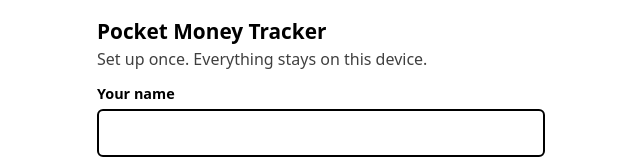
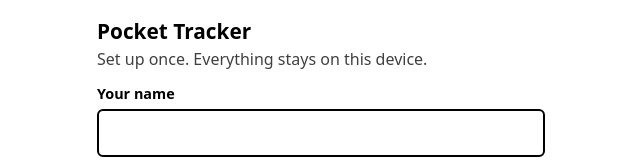
Before and after one commit to h7ncode/pocket-tracker, a plain HTML site: page index.html in a window 1280 px wide. Shown: the top 160 px of the page, without its empty margins (319-959 px from the left). Drawn offline with nearby package versions, Linux system fonts and the light colour scheme.

Commit message:
edit readme

```diff
--- a/index.html
+++ b/index.html
@@ -4,7 +4,7 @@
 <head>
   <meta charset="UTF-8">
   <meta name="viewport" content="width=device-width, initial-scale=1">
-  <title>Pocket Money Tracker</title>
+  <title>Pocket Tracker</title>
   <link rel="icon" href="img/" sizes="any">
   <link rel="icon" href="img\logo.svg" type="image/svg+xml">
   <link rel="stylesheet" href="styles.css">
@@ -15,7 +15,7 @@
 
   <!-- ============ ONBOARDING (first visit only, no header or tabs) ============ -->
   <main id="onboarding" class="page" hidden>
-    <h1>Pocket Money Tracker</h1>
+    <h1>Pocket Tracker</h1>
     <p class="muted">Set up once. Everything stays on this device.</p>
 
     <form id="onboardingForm" novalidate>
@@ -51,7 +51,7 @@
 
     <!-- Header with Settings icon in the top-right corner -->
     <header id="appHeader">
-      <h1>Pocket Money Tracker</h1>
+      <h1>Pocket Tracker</h1>
       <button type="button" id="settingsBtn" class="icon-btn" aria-label="Settings" title="Settings">
         <i class="ri-settings-4-fill gear-icon"></i>
       </button>
```
Also changed, not shown: 1 other file.
